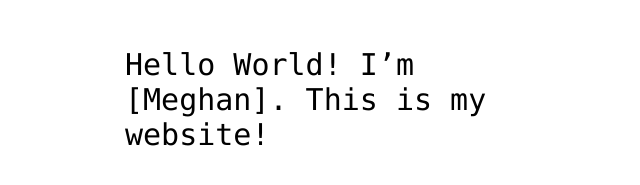
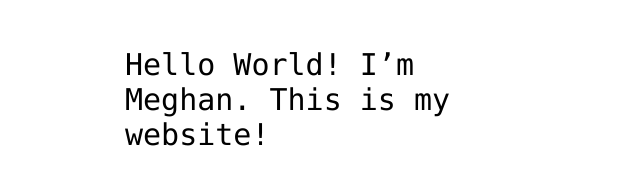
Before and after one commit to MeghanLyman/hello-world, a plain HTML site: page index.html in a window 1280 px wide. Shown: the part 341-526 px from the top of the page, without its empty margins (315-955 px from the left). Drawn offline with Linux system fonts and the light colour scheme.

Commit message:
Removed brackets around username

```diff
--- a/index.html
+++ b/index.html
@@ -12,7 +12,7 @@
 <img src="https://octodex.github.com/images/daftpunktocat-thomas.gif" id="octocat" alt="octocat-gif" />
 
 <!-- Change this code here by copy and pasting your template on line 15 -->
-<p>Hello World! I’m [Meghan]. This is my website!</p>
+<p>Hello World! I’m Meghan. This is my website!</p>
 
 </body>
 </html>
```
